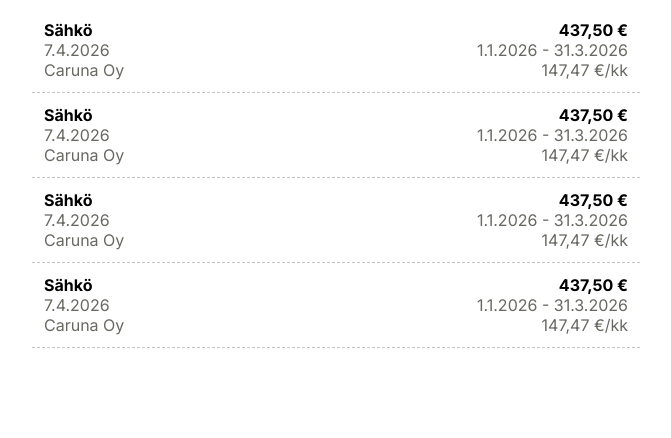
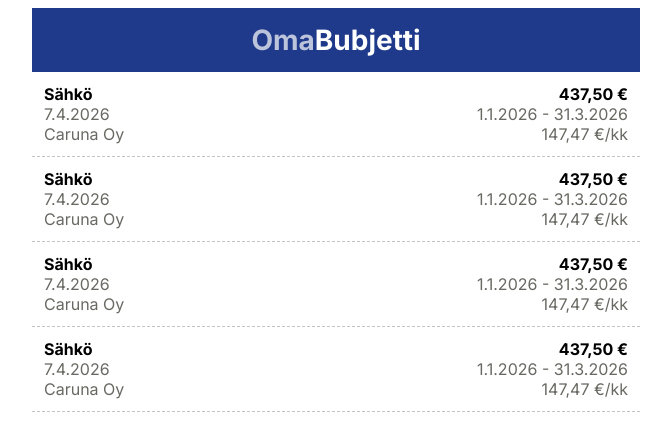
Before and after one commit to stmargariitaaa/OmaBudjetti, a React (Vite) app: page / in a window 1280 px wide. Shown: the top 438 px of the page, without its empty margins (304-975 px from the left). Built offline with nearby package versions, Linux system fonts and the light colour scheme.

Commit message:
lisää Header-komponentin

```diff
--- a/src/components/App/App.jsx
+++ b/src/components/App/App.jsx
@@ -1,5 +1,7 @@
 import styles from './App.module.scss'
 import Item from '../Item'
+import Header from '../Header'
+
 
 
 
@@ -8,6 +10,7 @@
     return (
     <>
       <div className={styles.app}>
+        <Header />
         <Item />
         <Item />
         <Item />
--- /dev/null
+++ b/src/components/Header/Header.jsx
@@ -0,0 +1,23 @@
+import styles from './Header.module.scss'
+
+/**
+ * Sovelluksen yläosan otsakekomponentti.
+ *
+ * Header sisältää sovelluksen nimen ja sijoittuu näkymän yläosaan.
+ *
+ * @example
+ * <Header />
+ *
+ * @returns {JSX.Element}
+ */
+function Header() {
+
+  return (
+    <div className={styles.header}>
+      <h1><span>Oma</span>Bubjetti</h1>
+    </div>
+  )
+
+}
+
+export default Header
--- /dev/null
+++ b/src/components/Header/Header.module.scss
@@ -0,0 +1,19 @@
+@use '../../assets/styles' as theme;
+
+.header {
+  background-color: theme.$color-primary;
+  color: theme.$color-neutral-lightest;
+  max-height: 4rem;
+  min-height: 4rem;
+  display: flex;
+  justify-content: center;
+  align-items: center;
+}
+
+.header h1 {
+  font-size: 1.75rem;
+}
+
+.header h1 span {
+  opacity: 0.7;
+}
--- /dev/null
+++ b/src/components/Header/index.js
@@ -0,0 +1 @@
+export { default } from './Header.jsx'
```
